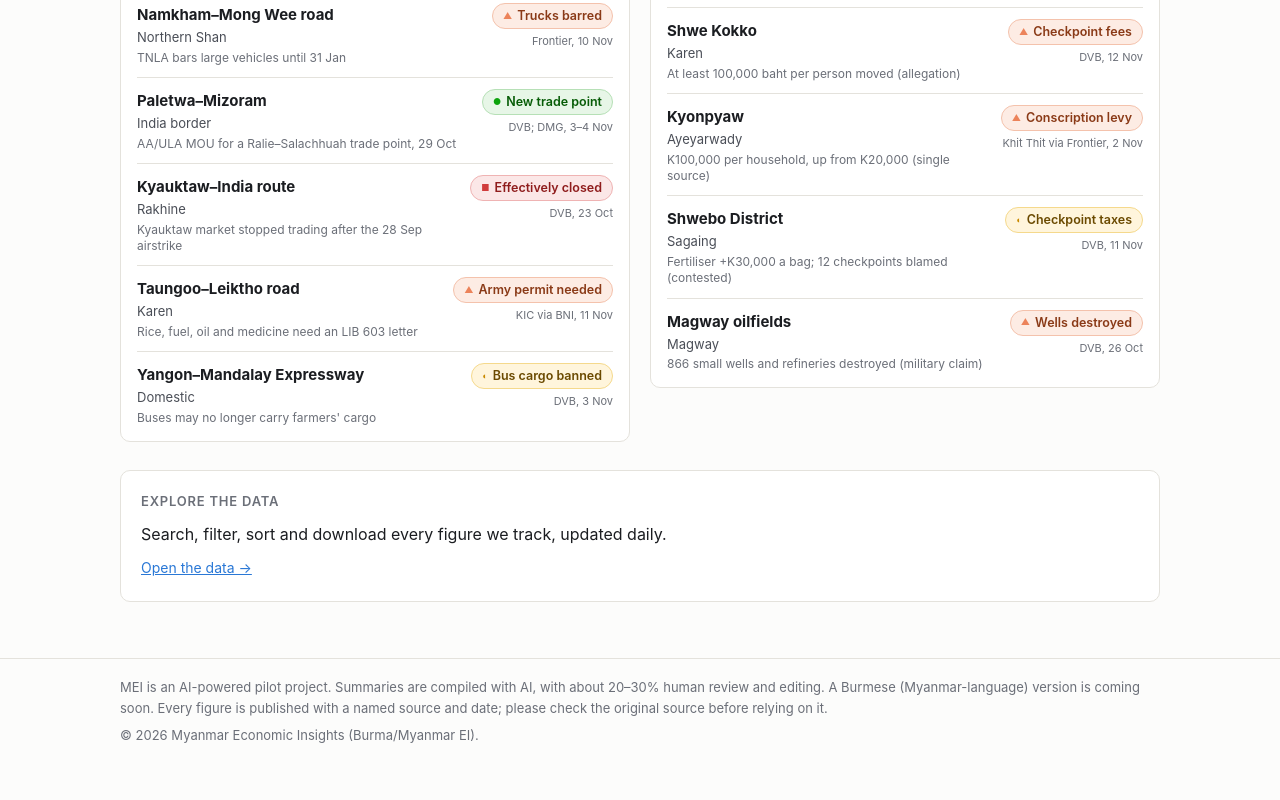
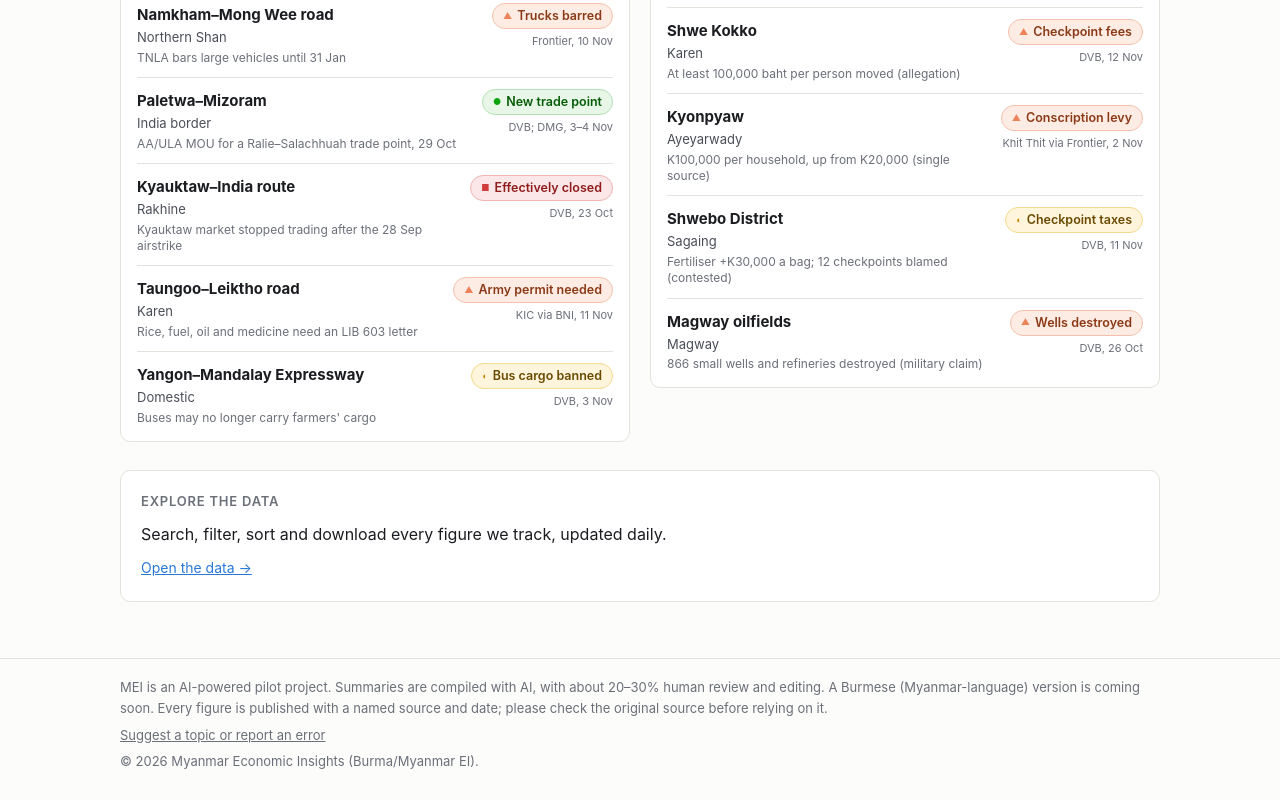
Before and after one commit to MyanmarEconomicInsights/myanmar-economic-insights, a Next.js app: page / in a window 1280 px wide. Shown: the part 1860-2660 px from the top of the page. Before the commit the page ends 2633 px from the top, so only its background shows below. Built offline with nearby package versions, Linux system fonts and the light colour scheme; no server answers.

Commit message:
Footer: link to Suggest or correct

```diff
--- a/app/layout.tsx
+++ b/app/layout.tsx
@@ -46,6 +46,7 @@ export default function RootLayout({ children }: { children: React.ReactNode })
             {SITE_SHORT} is an AI-powered pilot project. Summaries are compiled with AI, with about 20–30% human review and editing. A Burmese (Myanmar-language) version is coming soon.
             Every figure is published with a named source and date; please check the original source before relying on it.
           </p>
+          <p style={{ margin: '0 0 6px' }}><Link href="/feedback">Suggest a topic or report an error</Link></p>
           © {new Date().getFullYear()} {SITE_NAME} ({SITE_ALT_NAME}).
         </div></footer>
         {/* Vercel Web Analytics (cookie-free visitor counts; enabled in the Vercel project) */}
```
